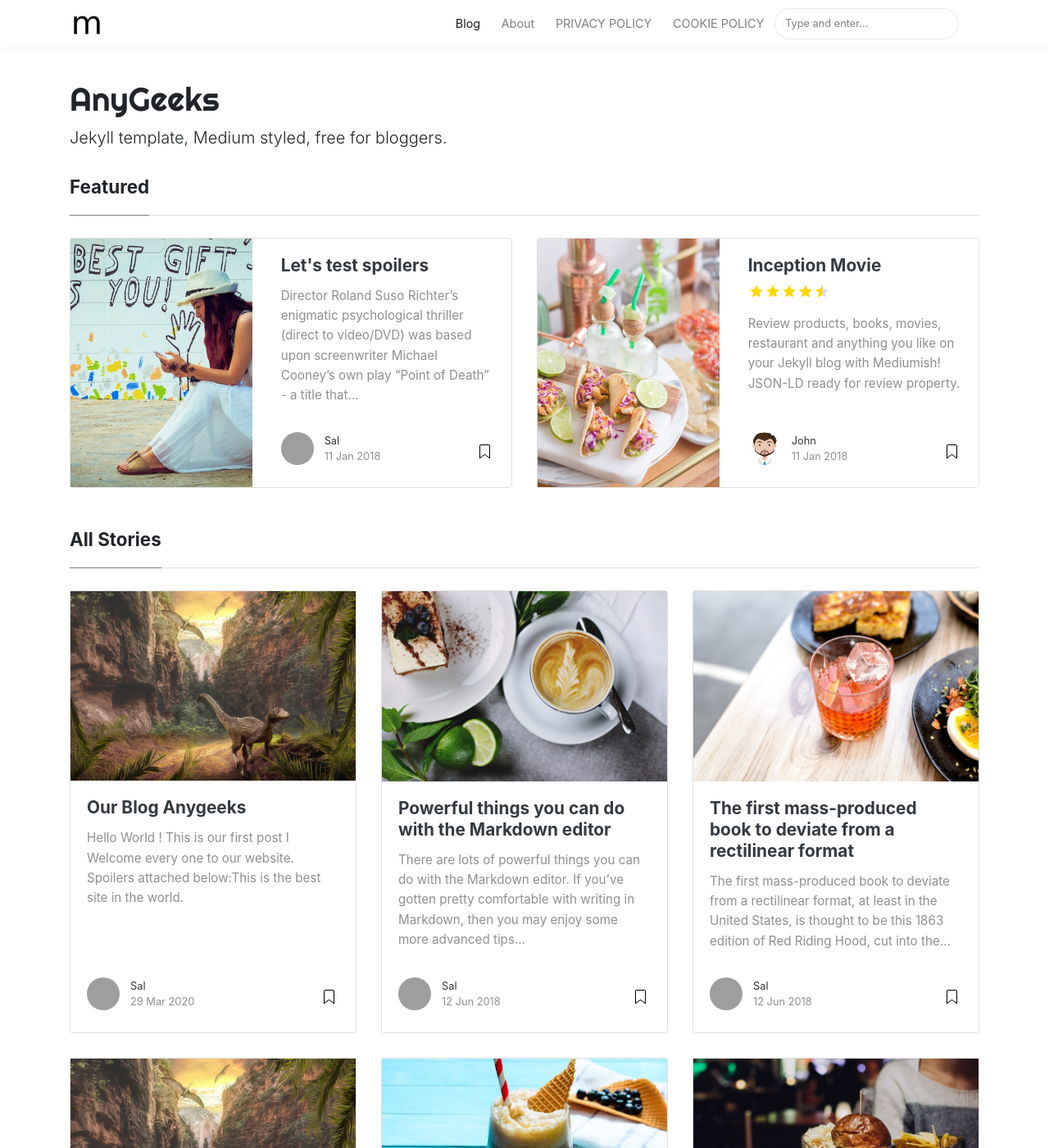
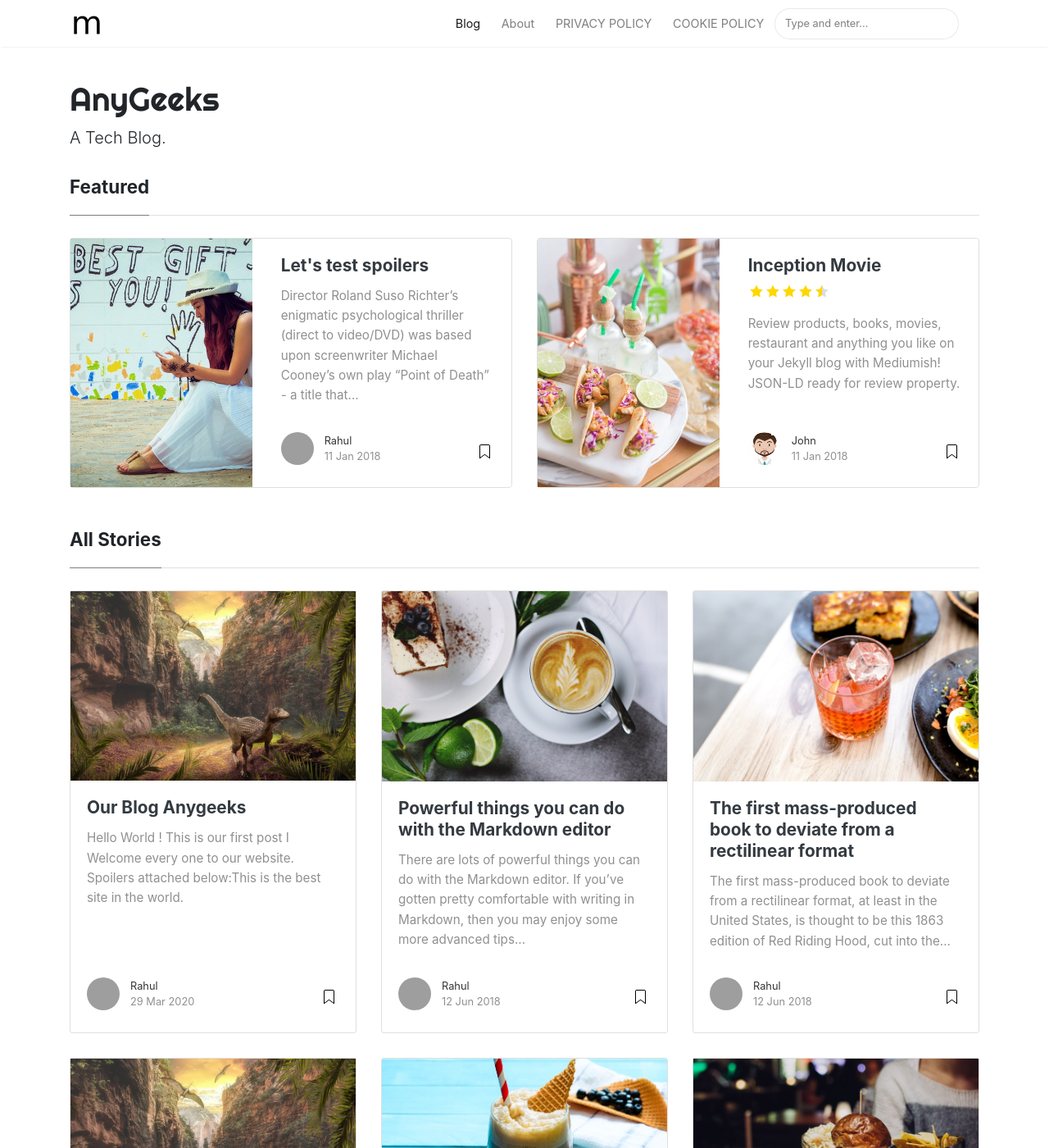
Before and after one commit to GeekyRahul/test, a Jekyll site: the page built from index.html, in a window 1280 px wide and 1400 px high. Shown: the whole window at 82% size. Built offline with Jekyll 4.4.1, drawn with Linux system fonts in a browser that asks for light colours; nearby versions of some CDN libraries; the list of posts is cut into pages by our own code; some of the changed text lies outside the part shown; grey boxes are pictures that could not be loaded.

Commit message:
Update _config.yml

```diff
--- a/_config.yml
+++ b/_config.yml
@@ -1,7 +1,7 @@
 # Site
 name: "AnyGeeks"
 title: "AnyGeeks"
-description: "Jekyll template, Medium styled, free for bloggers."
+description: "A Tech Blog."
 logo: 'assets/images/logo.png'
 favicon: 'assets/images/logo.png'
 baseurl:
@@ -14,13 +14,13 @@ permalink: /:title/
 # Authors
 authors:
   sal:
-    name: Sal
-    display_name: Sal
+    name: Rahul
+    display_name: Rahul
     gravatar: e56154546cf4be74e393c62d1ae9f9d4
-    email: wowthemesnet@gmail.com
-    web: https://www.wowthemes.net
-    twitter: https://twitter.com/wowthemesnet
-    description: "Author of Mediumish, a Bootstrap Medium styled template available for WordPress, HTML, Ghost and Jekyll. You are currently previewing Jekyll template demo."
+    email: rahulvijayakumarpt1234@gmail.com
+    web: https://www.anygeeks.net
+    twitter:
+    description: "Author of the blog Anygeeks"
   john:
     name: John
     display_name: John
```
